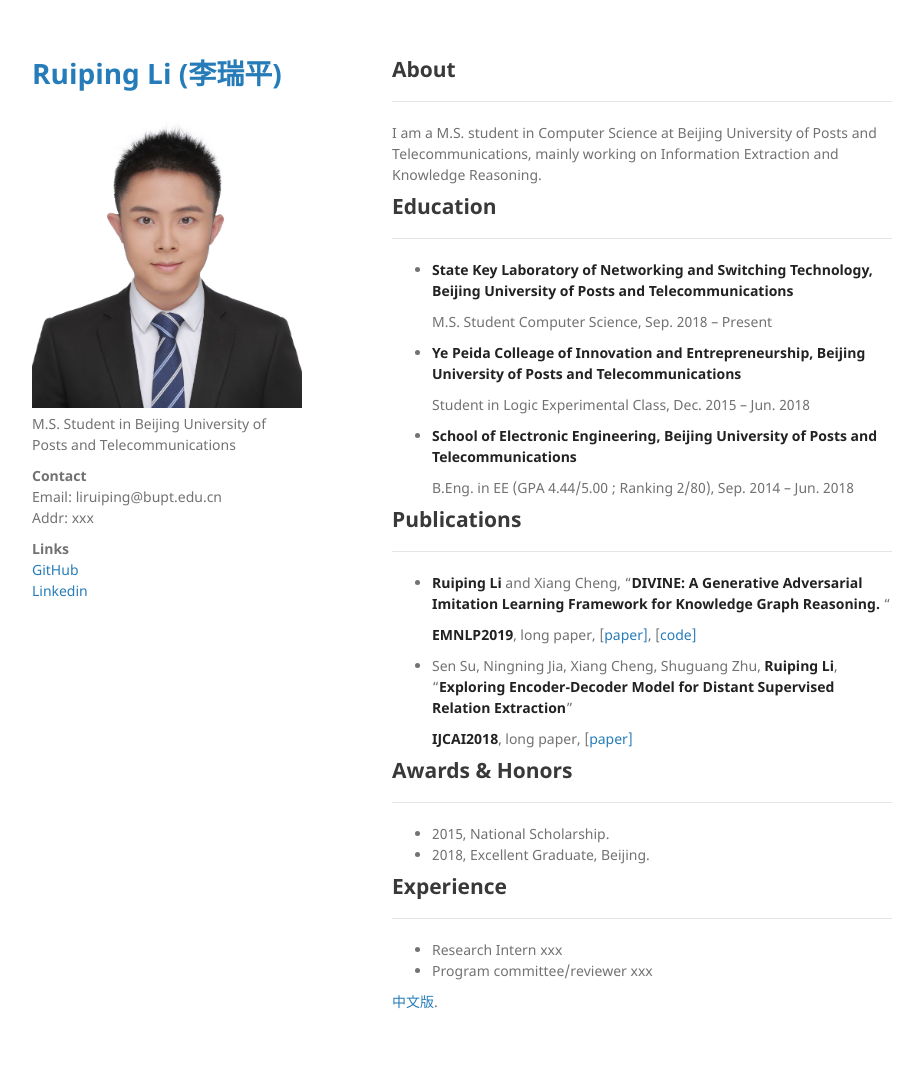
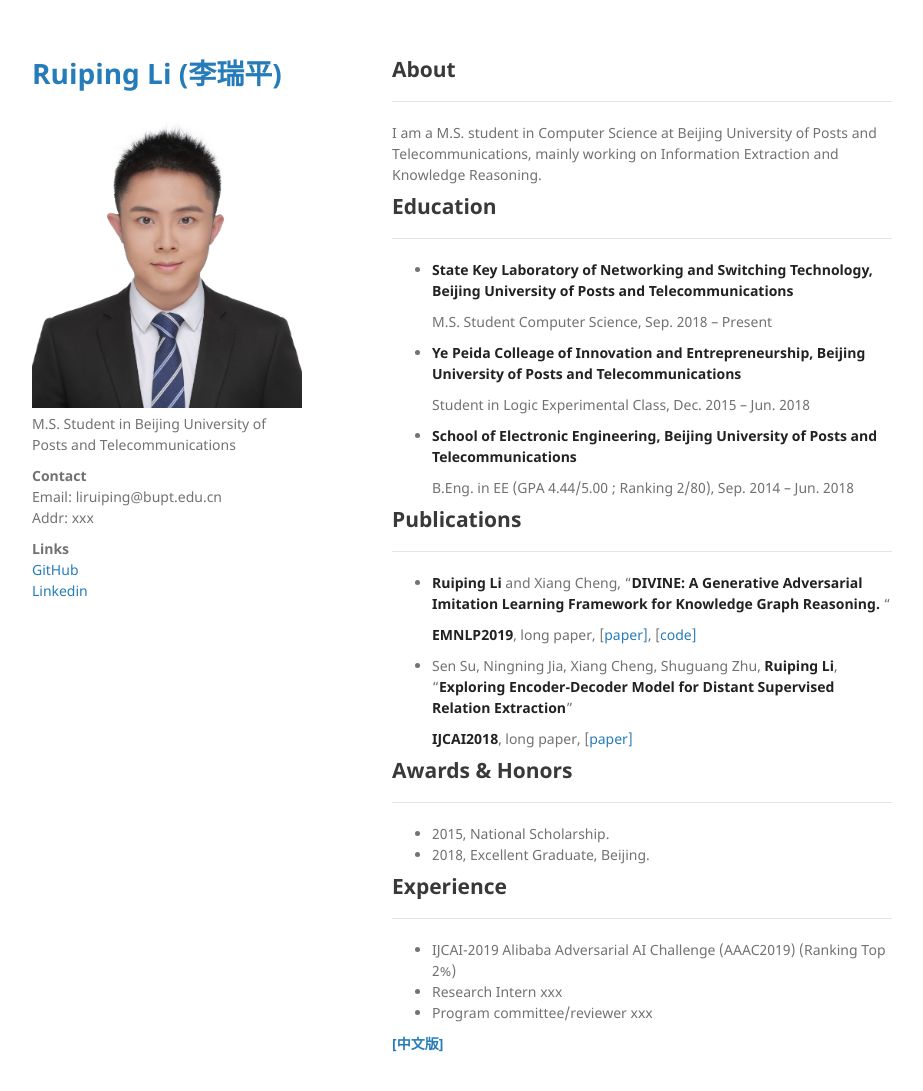
Before and after one commit to Ruiping-Li/Ruiping-Li.github.io, a Jekyll site: the page built from index.md, in a window 1280 px wide and 1124 px high. Shown: the top 1091 px of the window, without its empty margins (178-1101 px from the left). Built offline with Jekyll 4.4.1, drawn with Linux system fonts in a browser that asks for light colours; our own code applies the rules of GitHub Pages for plain Markdown files.

Commit message:
test index

```diff
--- a/index.md
+++ b/index.md
@@ -42,9 +42,10 @@ I am a M.S. student in Computer Science at Beijing University of Posts and Telec
 ##  Experience
 ------
 
+- IJCAI-2019 Alibaba Adversarial AI Challenge (AAAC2019) (Ranking Top 2%)
 - Research Intern xxx
 - Program committee/reviewer xxx
 
 
 
-[中文版](./another-page.html).
+#### [[中文版]](./another-page.html)
```
Also changed, not shown: another-page.md (+1 -1 lines).
